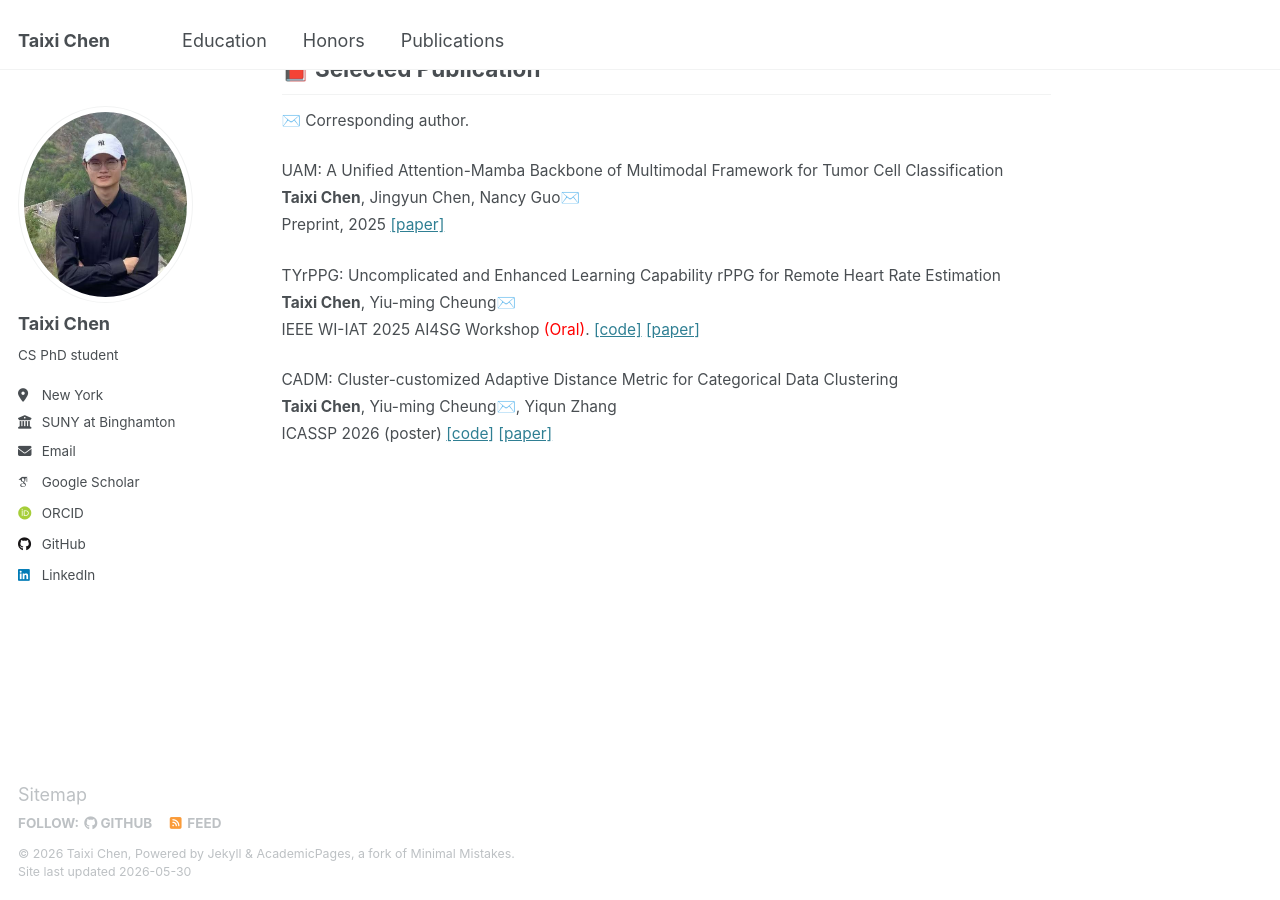
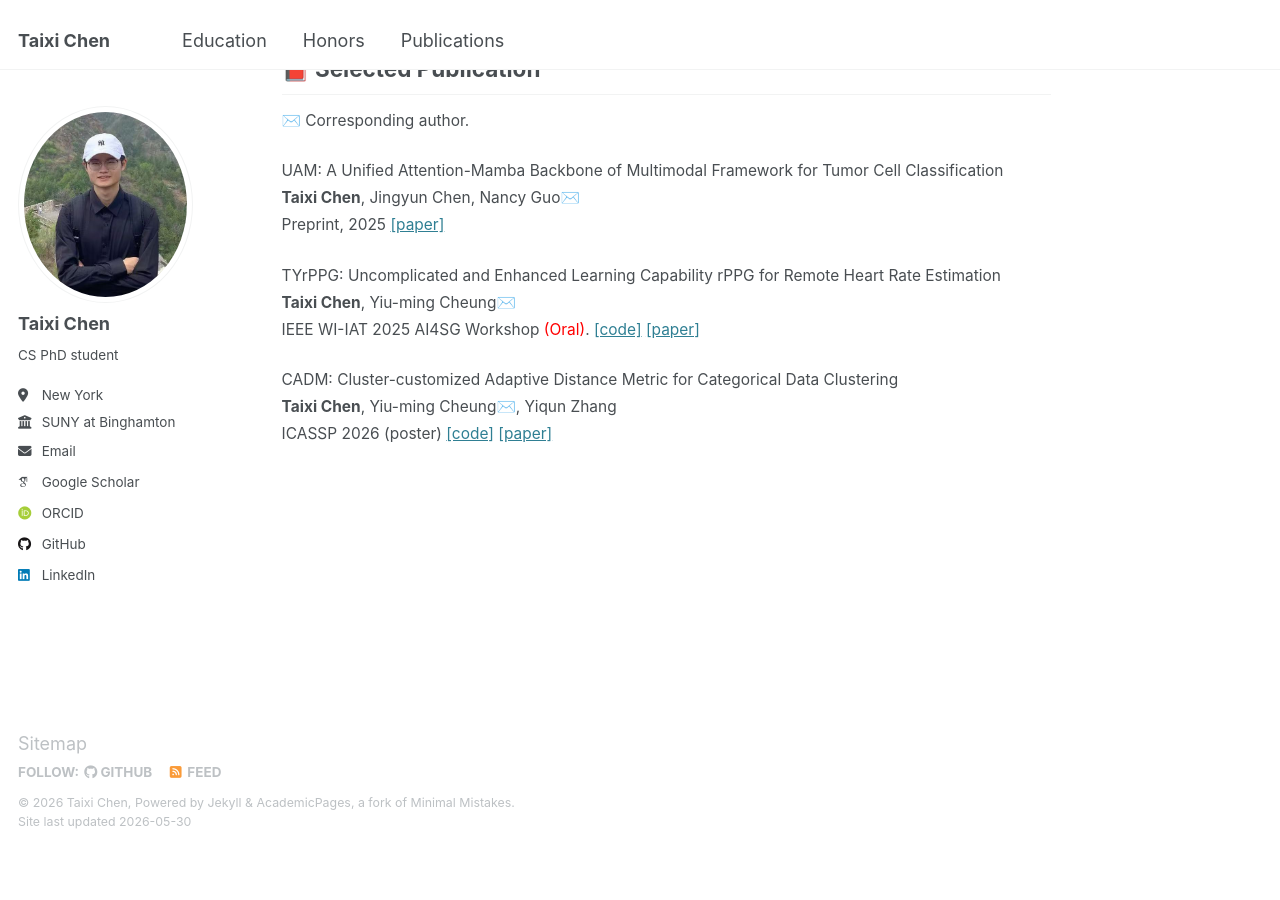
Before and after one commit to Taixi-CHEN/Taixi-Chen.github.io, a Jekyll site: the page built from _pages/about.md, in a window 1280 px wide and 900 px high, scrolled down 833 px. Built offline with Jekyll 4.4.1, drawn with Linux system fonts in a browser that asks for light colours; some web fonts are replaced; after the commit the page ends 1683 px from its top, so only the background shows below that.

Commit message:
Clean up about.md by removing comments and breaks
Removed commented-out Clustrmaps script and unnecessary line breaks.

```diff
--- a/_pages/about.md
+++ b/_pages/about.md
@@ -52,12 +52,3 @@ B.Sc in Computer Science and Technology, First Class Honours
 <span style="font-size: 0.86em;">CADM: Cluster-customized Adaptive Distance Metric for Categorical Data Clustering </span>
 <span style="font-size: 0.86em;">**Taixi Chen**,  Yiu-ming Cheung✉️, Yiqun Zhang </span>
 <span style="font-size: 0.86em;">ICASSP 2026 (poster) [[code]](https://github.com/Taixi-CHEN/CADM) [[paper]](https://arxiv.org/abs/2511.05826)</span>
-
-<br>
-<!-- --- -->
-
-
-<!-- <div style="width: 100%; margin: auto;">
-    <script type='text/javascript' id='clustrmaps' src='//cdn.clustrmaps.com/map_v2.js?cl=ffffff&w=300&t=tt&d=oMV34JLFA3Jp3H41-As6Lgg-0IQPFESA6TJlIwAjQWs'></script>
-    <br>
-</div> -->
```
